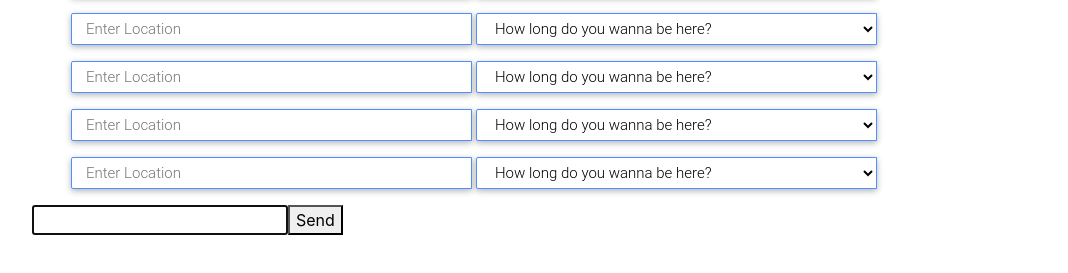
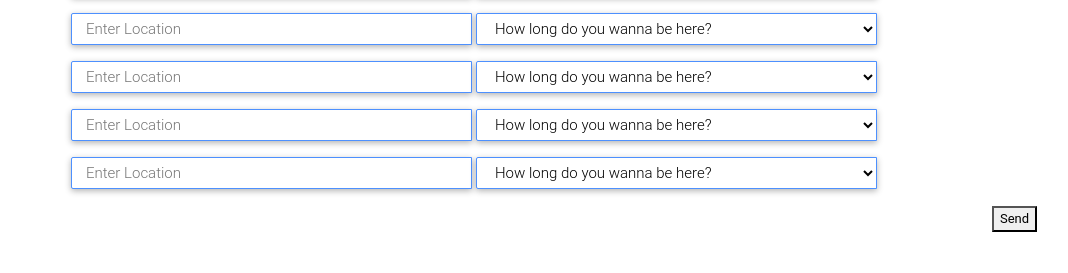
Before and after one commit to marcusl33/mhacksv-tripadvisor, a website: page details.html in a window 1280 px wide. Shown: the part 387-660 px from the top of the page, without its empty margins (8-1076 px from the left). Drawn offline with nearby package versions, Linux system fonts and the light colour scheme; some packages are replaced by stand-ins of ours.

Commit message:
Fixed basic details

```diff
--- a/details.html
+++ b/details.html
@@ -68,6 +68,10 @@
         font-weight: 300;
         font-family: Roboto;
       }
+      button {
+        margin-left: 80%;
+        font-family: Roboto;
+        font-size: 13px;
       }
 }
 
@@ -296,10 +300,7 @@ google.maps.event.addDomListener(window, 'load', initialize);
 	    <div id="map-canvas"></div>
     </ul>
 
-		<form action=''>
-
-    		<input id='m' autocomplete = 'off' autofocus /><button>Send</button>
-		</form>
+    <button>Send</button>
 
 	    </div>
 
```
